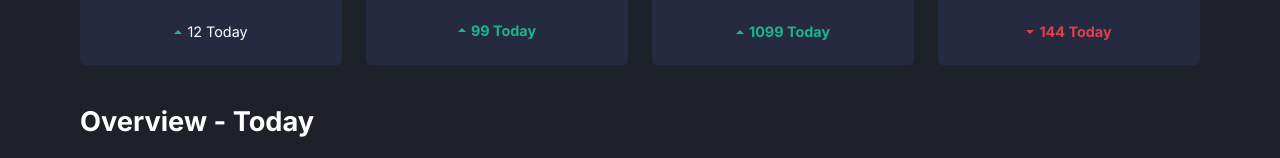
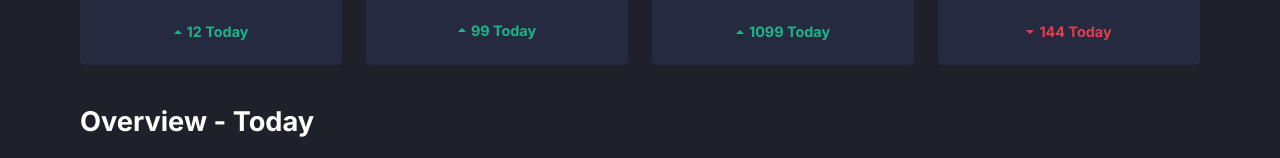
Before and after one commit to ajibona/Social-media-dashboard, a plain HTML site: page index.html in a window 1280 px wide. Shown: the part 290-448 px from the top of the page. Drawn offline with Linux system fonts and the light colour scheme.

Commit message:
Update index.html

```diff
--- a/index.html
+++ b/index.html
@@ -49,7 +49,7 @@
 
           <div class="followers-data">
             <img src="images/icon-up.svg" alt="icon up images" width="8" height="4">
-            <p class="followers-white-text">12 Today</p>
+            <p class="green-text">12 Today</p>
           </div>
         </div>
 
```
